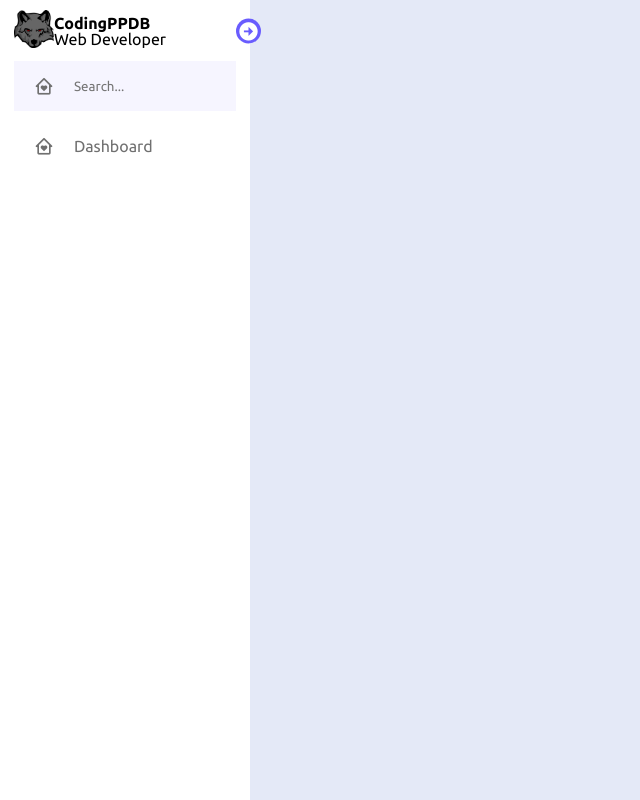
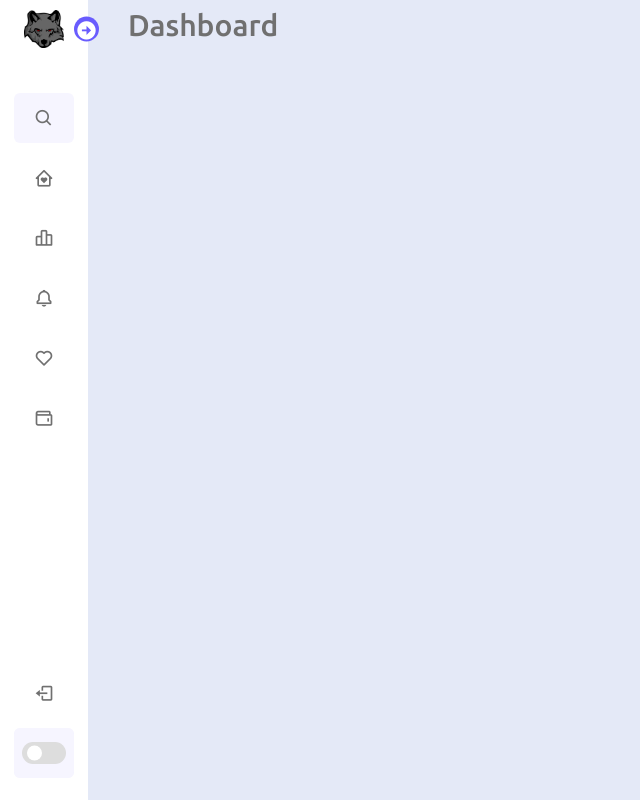
Before and after one commit to GalistaHaidir/ppdb, a PHP site: page / in a window 1280 px wide. Shown: the whole page, without its empty margins (0-640 px from the left). Run offline with PHP 8.4, Linux system fonts and the light colour scheme.

Commit message:
dashboard ui

```diff
--- a/css/styledashboard.css
+++ b/css/styledashboard.css
@@ -1,5 +1,6 @@
 @import url('https://fonts.googleapis.com/css2?family=Ubuntu:wght@400;500;700&display=swap');
-*{
+
+* {
     font-family: 'Ubuntu', sans-serif;
     margin: 0;
     padding: 0;
@@ -16,18 +17,45 @@
     --text--color: #707070;
 
     /*trasnsisi*/
-    --tran-03: all 0.2s ease;
+    --tran-02: all 0.2s ease;
     --tran-03: all 0.3s ease;
     --tran-04: all 0.4s ease;
     --tran-05: all 0.5s ease;
 }
 
-body{
+body {
     height: 100vh;
     background: var(--body--color);
+    transition: var(--tran-05);
 }
 
-.sidebar{
+body.dark {
+    --body--color: #18191A;
+    --sidebar--color: #242526;
+    --primary--color: #3a3b3c;
+    --primary--color-light: #3a3b3c;
+    --toggle--color: #fff;
+    --text--color: #ccc;
+}
+
+body.dark li a:hover .icon,
+body.dark li a:hover .text {
+    color: var(--text--color);
+}
+
+body.dark .switch::before {
+    left: 25px;
+}
+
+body.dark .menu-bar .mode i.sun{
+    opacity: 1;
+}
+
+body.dark .menu-bar .mode i.moon{
+    opacity: 0;
+}
+
+.sidebar {
     position: fixed;
     top: 0;
     left: 0;
@@ -35,9 +63,44 @@ body{
     width: 250px;
     padding: 10px 14px;
     background: var(--sidebar--color);
+    transition: var(--tran-05);
+    z-index: 100;
 }
 
-.sidebar li{
+.sidebar.close ~ .home{
+    left: 88px;
+    width: calc(100% - 88px);
+}
+
+.sidebar .text {
+    font-size: 16px;
+    font-weight: 500;
+    color: var(--text--color);
+    transition: var(--tran-03);
+    white-space: nowrap;
+    opacity: 1;
+}
+
+.sidebar .image {
+    min-width: 60px;
+    display: flex;
+    align-items: center;
+    justify-content: center;
+}
+
+.sidebar .menu{
+    margin-top: 35px;
+}
+
+.sidebar.close{
+    width: 88px;
+}
+
+.sidebar.close .text{
+    opacity: 0;
+}
+
+.sidebar li {
     height: 50px;
     margin-top: 10px;
     list-style: none;
@@ -45,7 +108,7 @@ body{
     align-items: center;
 }
 
-.sidebar li .icon{
+.sidebar li .icon {
     display: flex;
     align-items: center;
     justify-content: center;
@@ -54,50 +117,42 @@ body{
 }
 
 .sidebar li .icon,
-.sidebar li .text{
+.sidebar li .text {
+    transition: var(--tran-02);
     color: var(--text--color);
 }
 
-.sidebar li a{
+.sidebar li a {
     height: 100%;
+    width: 100%;
     display: flex;
     align-items: center;
     text-decoration: none;
     border-radius: 6px;
+    transition: var(--tran-04);
 }
 
-.sidebar header{
+.sidebar header {
     position: relative;
+    color: var(--text--color);
 }
 
-.sidebar .image-text img{
+.sidebar .image-text img {
     width: 40px;
     border-radius: 6px;
 }
 
-.sidebar header .image-text{
+
+.sidebar header .image-text {
     display: flex;
     align-items: center;
 }
 
-header .image-text .header-text{
-    display: flex;
-    flex-direction: column;
-}
-
-.header-text .name{
-    font-weight: 600;
-}
-
-.header-text .profession{
-    margin-top: -2px;
-}
-
-.sidebar header .toggle{
+.sidebar header .toggle {
     position: absolute;
     top: 50%;
     right: -25px;
-    transform: translateY(-50%);
+    transform: translateY(-50%)  rotate(180deg);
     height: 25px;
     width: 25px;
     background: var(--primary--color);
@@ -107,18 +162,135 @@ header .image-text .header-text{
     border-radius: 50%;
     color: var(--sidebar--color);
     font-size: 22px;
+    transition: var(--tran-03);
 }
 
-.sidebar .search-box{
+.sidebar .search-box {
     background: var(--primary--color-light);
+    border-radius: 6px;
+    transition: var(--tran-05);
 }
 
-.search-box input{
+.sidebar li a:hover {
+    background: var(--primary--color);
+}
+
+.sidebar li a:hover .icon,
+.sidebar li a:hover .text {
+    color: var(--sidebar--color);
+}
+
+.sidebar .menu-bar {
+    height: calc(100% - 50px);
+    display: flex;
+    flex-direction: column;
+    justify-content: space-between;
+}
+
+.sidebar.close header .toggle{
+    transform: translateY(-50%);
+}
+
+header .image-text .header-text {
+    display: flex;
+    flex-direction: column;
+}
+
+.header-text .name {
+    font-weight: 600;
+}
+
+.header-text .profession {
+    margin-top: -2px;
+}
+
+.search-box input {
     height: 100%;
     width: 100%;
     background: var(--primary--color-light);
     outline: none;
     border: none;
     border-radius: 6px;
+    font-size: 16px;
+    font-weight: 500;
+    transition: var(--tran-05);
+    color: var(--text--color);
+}
 
+body.dark .sidebar header .toggle{
+    color: var(--text--color);
 }
+
+.menu-bar .mode {
+    position: relative;
+    background: var(--primary--color-light);
+    border-radius: 6px;
+}
+
+.menu-bar .mode .moon-sun {
+    height: 50px;
+    width: 60px;
+    display: flex;
+    align-items: center;
+}
+
+.menu-bar .mode i {
+    position: absolute;
+    transition: var(--tran-03);
+}
+
+.menu-bar .mode i.sun{
+    opacity: 0;
+}
+
+.menu-bar .mode .toggle-switch {
+    position: absolute;
+    display: flex;
+    align-items: center;
+    justify-content: center;
+    height: 100%;
+    min-width: 60px;
+    cursor: pointer;
+    right: 0px;
+    background: var(--primary--color-light);
+    border-radius: 6px;
+    transition: var(--tran-05);
+}
+
+.toggle-switch .switch {
+    position: relative;
+    height: 22px;
+    width: 44px;
+    border-radius: 25px;
+    background: var(--toggle--color);
+}
+
+.switch::before {
+    height: 15px;
+    width: 15px;
+    background: var(--sidebar--color);
+    content: '';
+    position: absolute;
+    border-radius: 50%;
+    top: 50%;
+    left: 5px;
+    transform: translateY(-50%);
+    background: var(--sidebar--color);
+    transition: var(--tran-03);
+}
+
+.home{
+    height: 100vh;
+    width: calc(100% - 250px);
+    background: var(--body--color);
+    position: relative;
+    left: 250px;
+    transition: var(--tran-05);
+}
+
+.home .text{
+    font-size: 30px;
+    font-weight: 500;
+    color: var(--text--color);
+    padding: 8px 40px;
+}
--- /dev/null
+++ b/index.html
@@ -0,0 +1,101 @@
+<!DOCTYPE html>
+<html lang="en">
+
+<head>
+    <meta charset="UTF-8">
+    <meta name="viewport" content="width=device-width, initial-scale=1.0">
+
+    <link rel="stylesheet" href="css/styledashboard.css">
+
+    <link href='https://unpkg.com/boxicons@2.1.4/css/boxicons.min.css' rel='stylesheet'>
+    <title>Dashboard</title>
+</head>
+
+<body>
+    <nav class="sidebar close">
+        <header>
+            <div class="image-text">
+                <span class="image">
+                    <img src="css/logo.png" alt="logo">
+                </span>
+
+                <div class="text header-text">
+                    <span class="name">CodingPPDB</span>
+                    <span class="profession">Web Developer</span>
+                </div>
+            </div>
+
+            <i class='bx bxs-right-arrow-circle toggle'></i>
+        </header>
+
+        <div class="menu-bar">
+            <div class="menu">
+                <li class="search-box">
+                    <i class='bx bx-search icon'></i>
+                    <input type="text" placeholder="Search...">
+                </li>
+                <ul class="menu-links">
+                    <li class="nav-link">
+                        <a href="">
+                            <i class='bx bx-home-heart icon'></i>
+                            <span class="text nav-text">Dashboard</span>
+                        </a>
+                    </li>
+                    <li class="nav-link">
+                        <a href="">
+                            <i class='bx bx-bar-chart-alt-2 icon'></i>
+                            <span class="text nav-text">Revenue</span>
+                        </a>
+                    </li>
+                    <li class="nav-link">
+                        <a href="">
+                            <i class='bx bx-bell icon'></i>
+                            <span class="text nav-text">Notification</span>
+                        </a>
+                    </li>
+                    <li class="nav-link">
+                        <a href="">
+                            <i class='bx bx-heart icon'></i>
+                            <span class="text nav-text">Analytics</span>
+                        </a>
+                    </li>
+                    <li class="nav-link">
+                        <a href="">
+                            <i class='bx bx-wallet icon'></i>
+                            <span class="text nav-text">Wallets</span>
+                        </a>
+                    </li>
+                </ul>
+            </div>
+
+            <div class="bottom-content">
+                <li class="nav-link">
+                    <a href="">
+                        <i class='bx bx-log-out icon'></i>
+                        <span class="text nav-text">LogOut</span>
+                    </a>
+                </li>
+
+                <li class="mode">
+                    <div class="moon-sun">
+                        <i class='bx bx-moon icon moon' ></i>
+                        <i class='bx bx-sun icon sun' ></i>
+                    </div>
+                    <span class="mode-text text">Dark Mode</span>
+
+                    <div class="toggle-switch">
+                        <span class="switch"></span>
+                    </div>
+                </li>
+            </div>
+        </div>
+    </nav>
+
+    <section class="home">
+        <div class="text">Dashboard</div>
+    </section>
+
+    <script src="script.js"></script>
+</body>
+
+</html>
--- a/index.php
+++ /dev/null
@@ -1,50 +0,0 @@
-<!DOCTYPE html>
-<html lang="en">
-
-<head>
-    <meta charset="UTF-8">
-    <meta name="viewport" content="width=device-width, initial-scale=1.0">
-
-    <link rel="stylesheet" href="css/styledashboard.css">
-
-    <link href='https://unpkg.com/boxicons@2.1.4/css/boxicons.min.css' rel='stylesheet'>
-    <title>Dashboard</title>
-</head>
-
-<body>
-    <nav class="sidebar">
-        <header>
-            <div class="image-text">
-                <span class="image">
-                    <img src="css/logo.png" alt="logo">
-                </span>
-
-                <div class="text header-text">
-                    <span class="name">CodingPPDB</span>
-                    <span class="profession">Web Developer</span>
-                </div>
-            </div>
-
-            <i class='bx bxs-right-arrow-circle toggle'></i>
-        </header>
-
-        <div class="menu-bar">
-            <div class="menu">
-                <li class="search-box">
-                    <i class='bx bx-home-heart icon'></i>
-                   <input type="search" placeholder="Search...">
-                </li>
-                <ul class="menu-links">
-                    <li class="nav-link">
-                        <a href="">
-                            <i class='bx bx-home-heart icon'></i>
-                            <span class="text nav-text">Dashboard</span>
-                        </a>
-                    </li>
-                </ul>
-            </div>
-        </div>
-    </nav>
-</body>
-
-</html>
--- /dev/null
+++ b/script.js
@@ -0,0 +1,23 @@
+const body = document.querySelector("body"),
+sidebar = body.querySelector(".sidebar"),
+toggle = body.querySelector(".toggle"),
+searchBtn = body.querySelector(".search-box"),
+modeSwitch = body. querySelector(".toggle-switch"),
+modeText = body.querySelector(".mode-text");
+
+toggle.addEventListener("click", () =>{
+    sidebar.classList.toggle("close");
+});
+searchBtn.addEventListener("click", () =>{
+    sidebar.classList.remove("close");
+});
+
+modeSwitch.addEventListener("click", () =>{
+    body.classList.toggle("dark");
+
+    if(body.classList.contains("dark")){
+        modeText.innerText = "Light Mode"
+    }else{
+        modeText.innterText = "Dark Mode"
+    }
+});
```
